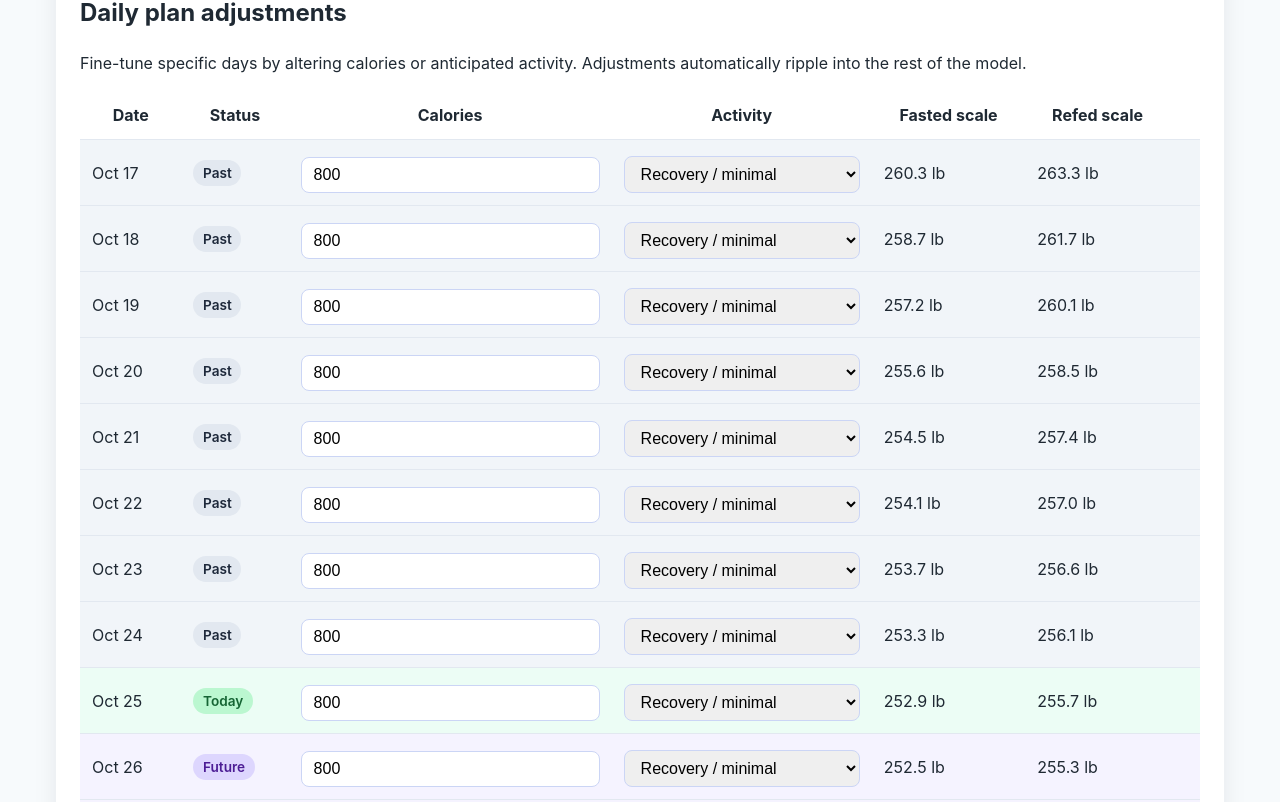
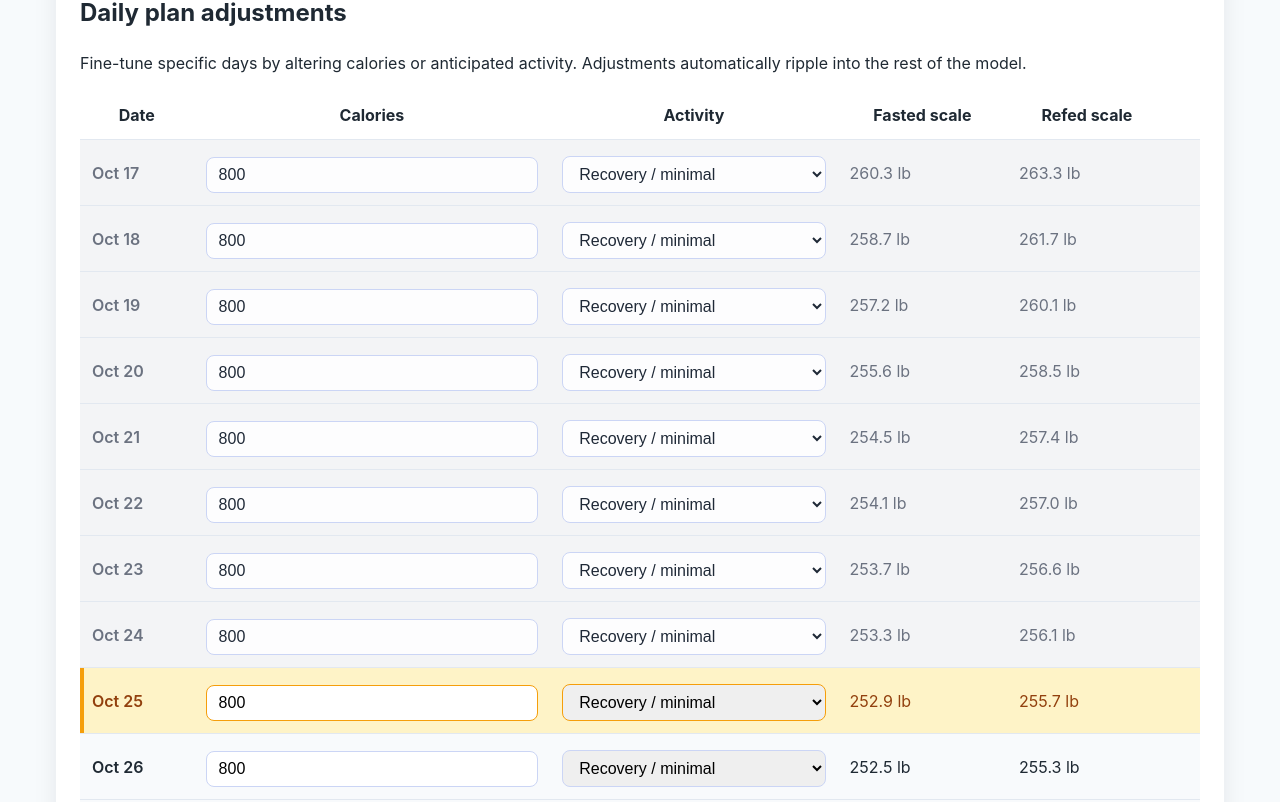
Before and after one commit to jaredj/vlcd, a React (Vite) app: page / in a window 1280 px wide. Shown: the part 2238-3040 px from the top of the page. Built offline with nearby package versions, Linux system fonts and the light colour scheme.

Commit message:
Improve plan adjustments styling and behavior

```diff
--- a/src/components/PlanAdjustments.tsx
+++ b/src/components/PlanAdjustments.tsx
@@ -1,4 +1,4 @@
-import React, { useMemo } from 'react';
+import React, { useEffect, useMemo, useRef } from 'react';
 import type { JSX } from 'react';
 import { differenceInCalendarDays, format, parseISO } from 'date-fns';
 import { useAppState } from '../lib/state';
@@ -46,6 +46,23 @@ export default function PlanAdjustments({ projections, unit }: PlanAdjustmentsPr
       .filter((date): date is string => Boolean(date));
   }, [minimumSafeCalories, upcoming, state.plans]);
 
+  const todayRowRef = useRef<HTMLTableRowElement | null>(null);
+  const hasScrolledToToday = useRef(false);
+
+  useEffect(() => {
+    if (hasScrolledToToday.current) {
+      return;
+    }
+
+    if (todayRowRef.current) {
+      const element = todayRowRef.current;
+      if (typeof element.scrollIntoView === 'function') {
+        element.scrollIntoView({ behavior: 'smooth', block: 'center' });
+      }
+      hasScrolledToToday.current = true;
+    }
+  }, [upcoming]);
+
   if (!upcoming.length) {
     return <p>Projections are not available yet.</p>;
   }
@@ -64,7 +81,6 @@ export default function PlanAdjustments({ projections, unit }: PlanAdjustmentsPr
           <thead>
             <tr>
               <th>Date</th>
-              <th>Status</th>
               <th>Calories</th>
               <th>Activity</th>
               <th>Fasted scale</th>
@@ -77,15 +93,16 @@ export default function PlanAdjustments({ projections, unit }: PlanAdjustmentsPr
               const custom = state.plans[day.date];
               const dayDate = parseISO(day.date);
               const delta = differenceInCalendarDays(dayDate, today);
-              const statusLabel = delta < 0 ? 'Past' : delta === 0 ? 'Today' : 'Future';
               const rowClassName =
                 delta < 0 ? 'plan-row plan-row-past' : delta === 0 ? 'plan-row plan-row-today' : 'plan-row plan-row-future';
               return (
-                <tr key={day.date} className={rowClassName}>
+                <tr
+                  key={day.date}
+                  className={rowClassName}
+                  ref={delta === 0 ? todayRowRef : undefined}
+                  aria-current={delta === 0 ? 'date' : undefined}
+                >
                   <td>{format(parseISO(day.date), 'MMM d')}</td>
-                  <td>
-                    <span className={`status-badge status-${statusLabel.toLowerCase()}`}>{statusLabel}</span>
-                  </td>
                   <td>
                     <input
                       type="number"
--- a/src/styles/index.css
+++ b/src/styles/index.css
@@ -82,39 +82,39 @@ th {
   border-bottom: 1px solid #e2e8f0;
 }
 
+tr.plan-row {
+  transition: background-color 0.3s ease, color 0.3s ease;
+}
+
+tr.plan-row td:first-child {
+  font-weight: 600;
+}
+
 tr.plan-row-past {
-  background: #f1f5f9;
+  background: #f3f4f6;
+  color: #6b7280;
+}
+
+tr.plan-row-past input,
+tr.plan-row-past select {
+  background-color: rgba(255, 255, 255, 0.85);
+  color: #1f2937;
 }
 
 tr.plan-row-today {
-  background: #ecfdf5;
+  background: #fef3c7;
+  color: #92400e;
+  box-shadow: inset 4px 0 0 #f59e0b;
+  scroll-margin: 5rem 0;
+}
+
+tr.plan-row-today input,
+tr.plan-row-today select {
+  border-color: #f59e0b;
 }
 
 tr.plan-row-future {
-  background: #f5f3ff;
-}
-
-.status-badge {
-  display: inline-block;
-  padding: 0.15rem 0.6rem;
-  border-radius: 999px;
-  font-size: 0.85rem;
-  font-weight: 600;
-}
-
-.status-past {
-  background: #e2e8f0;
-  color: #1e293b;
-}
-
-.status-today {
-  background: #bbf7d0;
-  color: #166534;
-}
-
-.status-future {
-  background: #ddd6fe;
-  color: #4c1d95;
+  background: #f8fafc;
 }
 
 .badge {
```
Also changed, not shown: 1 other file (tests, documents, lock files or other folders).
